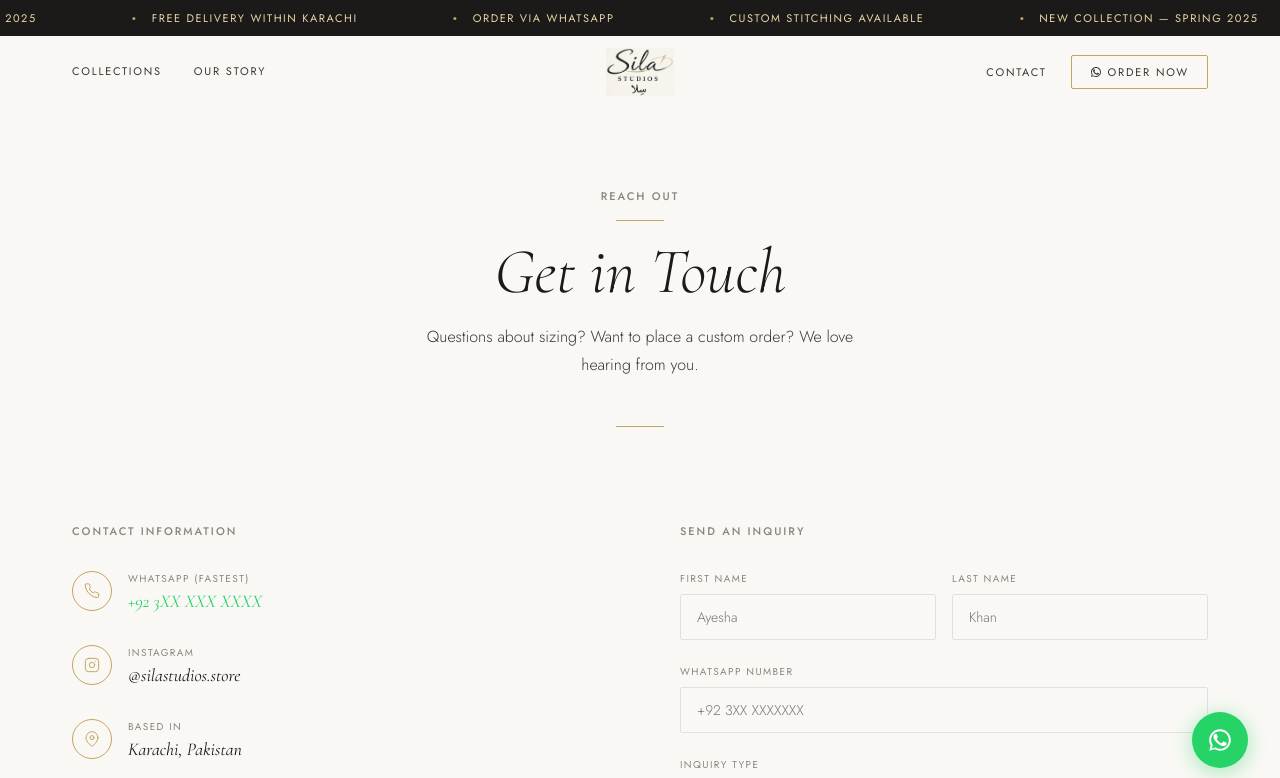
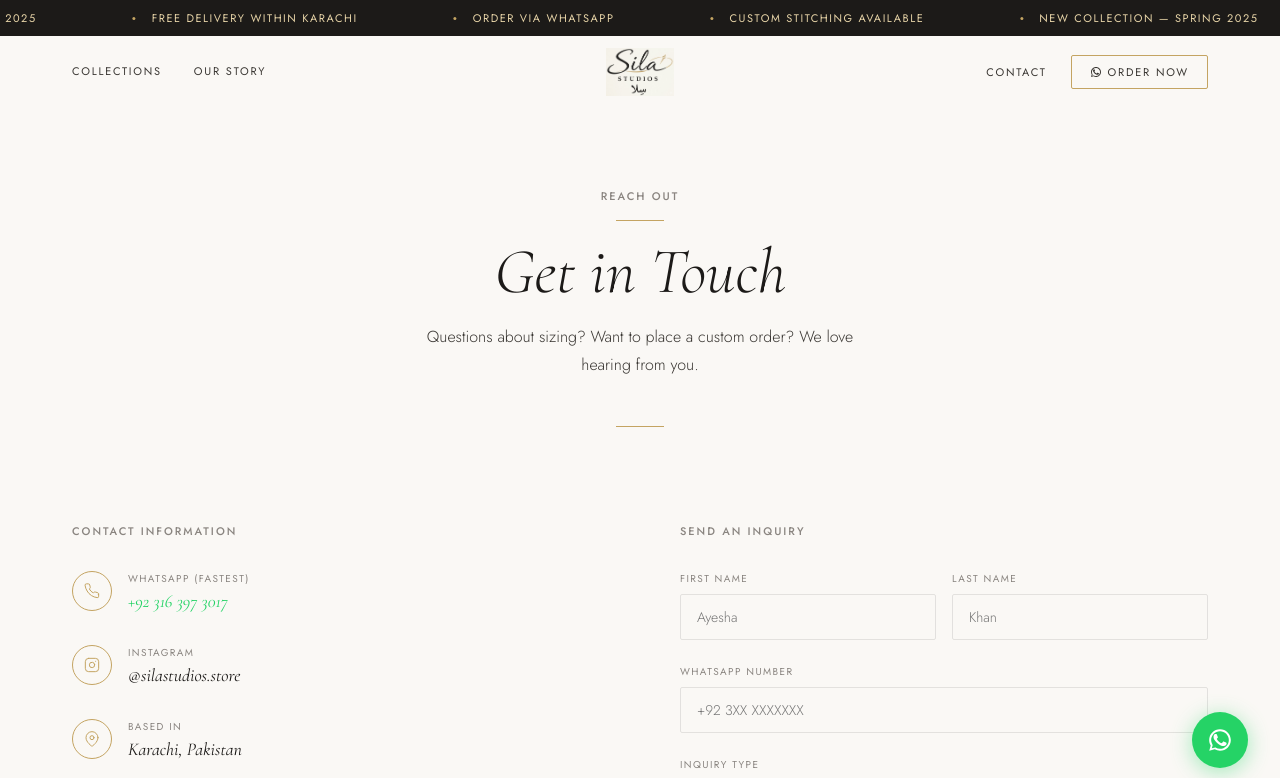
Before and after one commit to madil2331/sila-studios, a Next.js app: page /contact in a window 1280 px wide. Shown: the top 778 px of the page. Built offline with nearby package versions, Linux system fonts and the light colour scheme.

Commit message:
contact change

```diff
--- a/app/contact/page.js
+++ b/app/contact/page.js
@@ -35,7 +35,7 @@ export default function ContactPage() {
             <div>
               <p className="contact-info-label">WhatsApp (Fastest)</p>
               <a href={waLink} target="_blank" rel="noopener noreferrer" className="contact-info-value" style={{ color: '#25D366' }}>
-                +92 3XX XXX XXXX
+                +92 316 397 3017
               </a>
             </div>
           </div>
```
